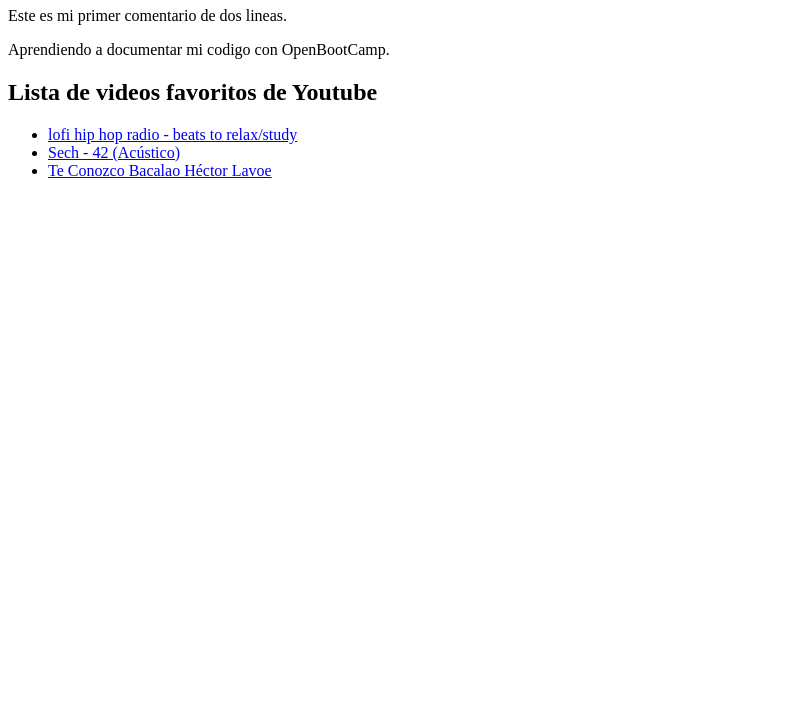
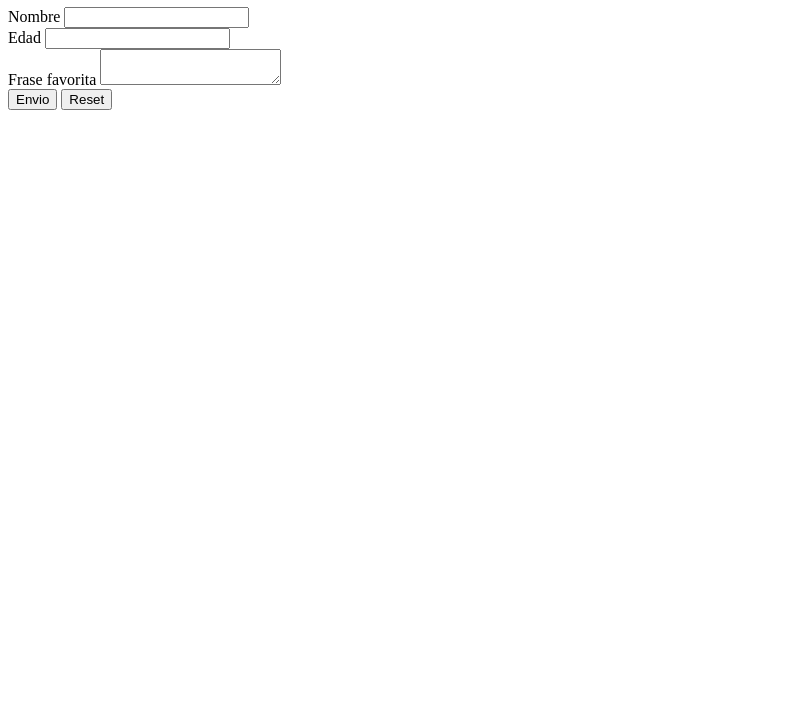
Before and after one commit to hroddev/htmlCss, a plain HTML site: page ejercicio-1/index.html in a window 1280 px wide. Shown: the part 73-800 px from the top of the page, without its empty margins (0-799 px from the left). Drawn offline with Linux system fonts and the light colour scheme.

Commit message:
make changes in test 1 and add test 2

```diff
--- a/ejercicio-1/index.html
+++ b/ejercicio-1/index.html
@@ -1,29 +1,30 @@
 <!DOCTYPE html>
-<html lang="es">
+<html lang="en">
 <head>
     <meta charset="UTF-8">
     <meta http-equiv="X-UA-Compatible" content="IE=edge">
     <meta name="viewport" content="width=device-width, initial-scale=1.0">
-    <title>Ejercicio de Introducción a HTML en OpenBootcamp</title>
+    <title>Ejercicio 02 - Formularios en HTML</title>
 </head>
 <body>
-    <h1>Ejercicio de Introducción a HTML en OpenBootcamp</h1>
-    <p>Este es mi primer comentario de dos lineas.</p>
-    <p>Aprendiendo a documentar mi codigo con OpenBootCamp.</p>
-    <div>
-        <h2>Lista de videos favoritos de Youtube</h2>
-        <ul>
-            <li>
-                <a href="https://www.youtube.com/watch?v=5qap5aO4i9A">lofi hip hop radio - beats to relax/study</a>
-            </li>
-            <li>
-                <a href="https://www.youtube.com/watch?v=TdZXVVoDUWs&list=RDTdZXVVoDUWs&start_radio=1">Sech - 42 (Acústico)</a>
-            </li>
-            <li>
-                <a href="https://www.youtube.com/watch?v=K-nyngBPf4o">Te Conozco Bacalao Héctor Lavoe</a>
-            </li>
-        </ul>
-    </div>
-
+    <h1>Ejercicio 02 - Formularios en HTML</h1>
+    <form action="/">
+        <div>
+            <label for="nombre">Nombre</label>
+            <input id="nombre" name="nombre" type="text">
+        </div>
+        <div>
+            <label for="edad">Edad</label>
+            <input id="edad" name="edad" type="number">
+        </div>
+        <div>
+            <label for="frasefav">Frase favorita</label>
+            <textarea id="frasefav" name="frasefav"></textarea>
+        </div>
+        <div>
+            <button type="submit">Envio</button>
+            <button type="reset">Reset</button>
+        </div>
+    </form>
 </body>
 </html>
```
Also changed, not shown: ejercicio-intro/index.html (added, +29 -0 lines), ejercicio-1/readme.md (added), ejercicio-2/index.html (added), ejercicio-2/readme.md (added), 2 other files.
